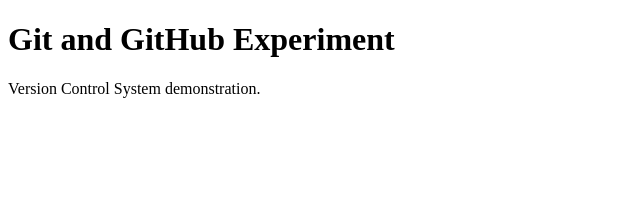
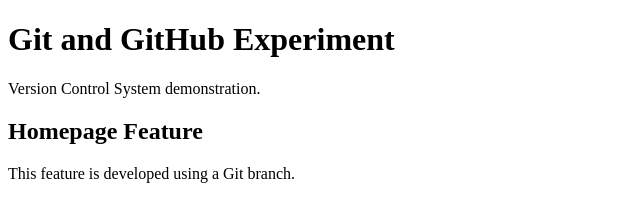
Before and after one commit to manasvipatankar246/ASD_Experiment_2, a plain HTML site: page index.html in a window 1280 px wide. Shown: the whole page, without its empty margins (0-640 px from the left). Drawn offline with Linux system fonts and the light colour scheme.

Commit message:
Add homepage feature

```diff
--- a/index.html
+++ b/index.html
@@ -6,5 +6,7 @@
 <body>
     <h1>Git and GitHub Experiment</h1>
     <p>Version Control System demonstration.</p>
+<h2>Homepage Feature</h2>
+<p>This feature is developed using a Git branch.</p>
 </body>
 </html>
```
